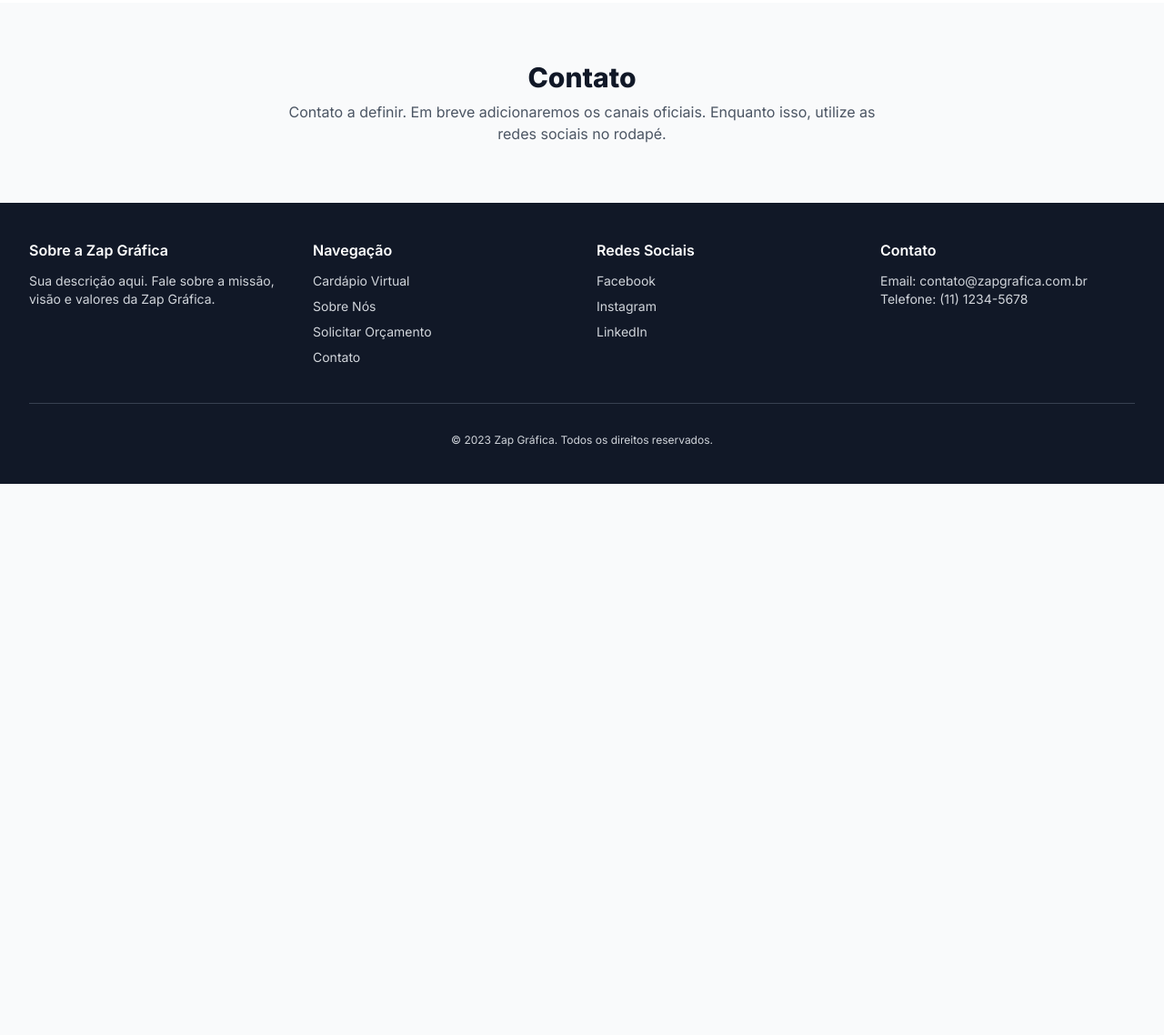
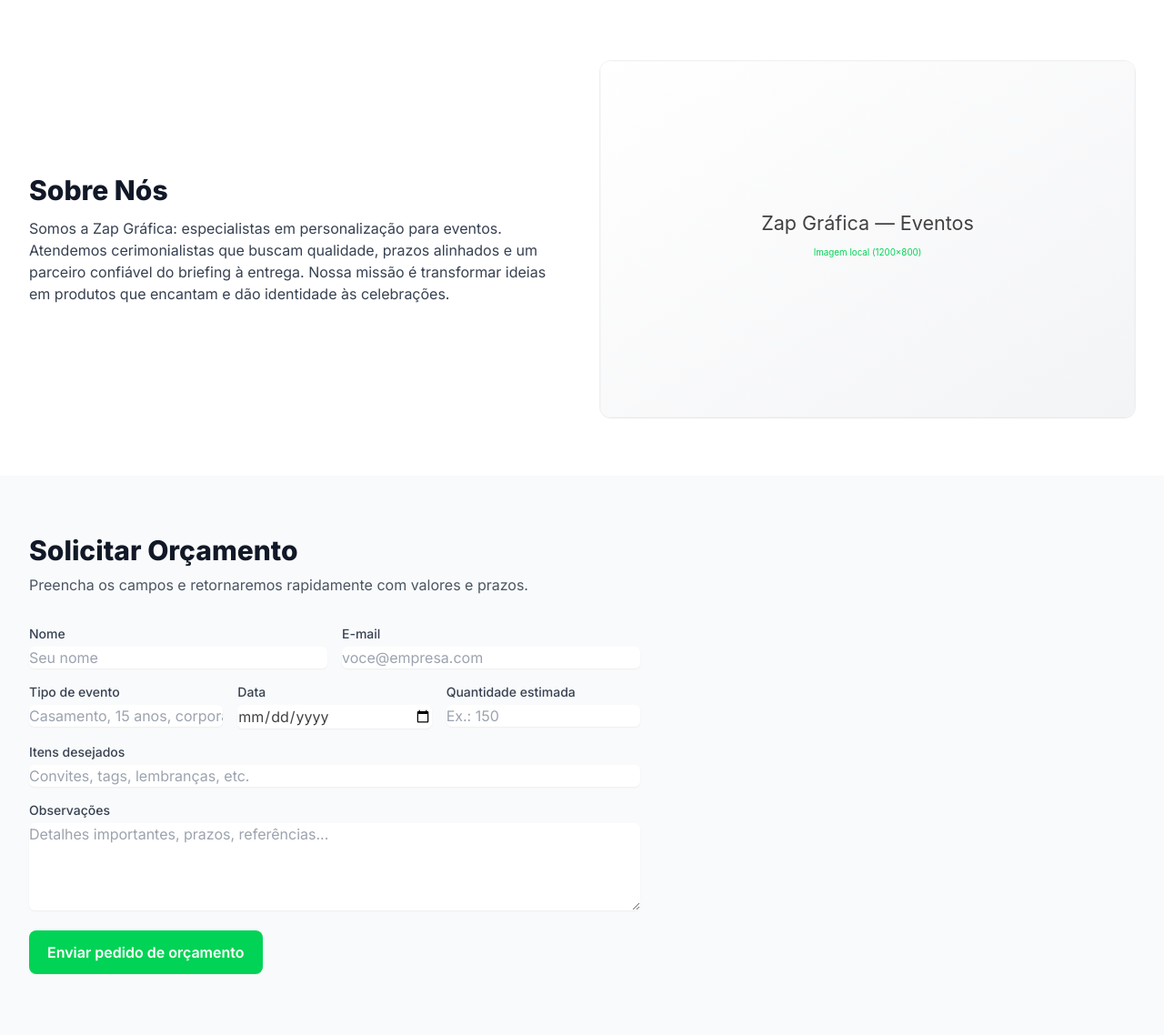
Before and after one commit to svlucas7/zap-lp-nichoacademico, a website: page index.html in a window 1280 px wide. Shown: the part 4247-5385 px from the top of the page at 91% size. Before the commit the page ends 4779 px from the top, so only its background shows below. Drawn offline with nearby package versions, Linux system fonts and the light colour scheme.

Commit message:
feat: seção Sobre Nós + formulário Solicitar Orçamento com Netlify Forms; footer dinâmico

```diff
--- a/index.html
+++ b/index.html
@@ -226,6 +226,73 @@
       </div>
     </section>
 
+    <!-- Sobre Nós -->
+    <section id="sobre" class="scroll-mt-28 py-16 bg-white">
+      <div class="mx-auto max-w-7xl px-4 sm:px-6 lg:px-8">
+        <div class="grid md:grid-cols-2 gap-10 items-center">
+          <div class="reveal">
+            <h2 class="text-2xl md:text-3xl font-extrabold text-gray-900">Sobre Nós</h2>
+            <p class="mt-3 text-gray-700 max-w-prose">
+              Somos a Zap Gráfica: especialistas em personalização para eventos. Atendemos cerimonialistas que buscam qualidade, prazos alinhados e um parceiro confiável do briefing à entrega. Nossa missão é transformar ideias em produtos que encantam e dão identidade às celebrações.
+            </p>
+          </div>
+          <div class="reveal">
+            <img src="src/images/hero.svg" alt="Equipe trabalhando em materiais personalizados" class="w-full rounded-xl shadow-sm ring-1 ring-black/5" loading="lazy" decoding="async" />
+          </div>
+        </div>
+      </div>
+    </section>
+
+    <!-- Solicitar Orçamento -->
+    <section id="orcamento" class="scroll-mt-28 py-16 bg-gray-50">
+      <div class="mx-auto max-w-7xl px-4 sm:px-6 lg:px-8">
+        <div class="reveal max-w-2xl">
+          <h2 class="text-2xl md:text-3xl font-extrabold text-gray-900">Solicitar Orçamento</h2>
+          <p class="mt-2 text-gray-600">Preencha os campos e retornaremos rapidamente com valores e prazos.</p>
+        </div>
+        <form id="orcamento-form" name="orcamento" method="POST" data-netlify="true" netlify-honeypot="bot-field" action="/?sucesso=1" class="reveal mt-8 grid gap-4 max-w-2xl">
+          <input type="hidden" name="form-name" value="orcamento" />
+          <p class="hidden">
+            <label>Não preencha: <input name="bot-field" /></label>
+          </p>
+          <div class="grid sm:grid-cols-2 gap-4">
+            <div>
+              <label class="block text-sm font-medium text-gray-700">Nome</label>
+              <input required name="nome" type="text" class="mt-1 w-full rounded-md border-gray-300 shadow-sm focus:border-zapGreen focus:ring-zapGreen" placeholder="Seu nome" />
+            </div>
+            <div>
+              <label class="block text-sm font-medium text-gray-700">E-mail</label>
+              <input required name="email" type="email" class="mt-1 w-full rounded-md border-gray-300 shadow-sm focus:border-zapGreen focus:ring-zapGreen" placeholder="voce@empresa.com" />
+            </div>
+          </div>
+          <div class="grid sm:grid-cols-3 gap-4">
+            <div class="sm:col-span-1">
+              <label class="block text-sm font-medium text-gray-700">Tipo de evento</label>
+              <input name="tipo" type="text" class="mt-1 w-full rounded-md border-gray-300 shadow-sm focus:border-zapGreen focus:ring-zapGreen" placeholder="Casamento, 15 anos, corporativo..." />
+            </div>
+            <div class="sm:col-span-1">
+              <label class="block text-sm font-medium text-gray-700">Data</label>
+              <input name="data" type="date" class="mt-1 w-full rounded-md border-gray-300 shadow-sm focus:border-zapGreen focus:ring-zapGreen" />
+            </div>
+            <div class="sm:col-span-1">
+              <label class="block text-sm font-medium text-gray-700">Quantidade estimada</label>
+              <input name="quantidade" type="number" min="1" class="mt-1 w-full rounded-md border-gray-300 shadow-sm focus:border-zapGreen focus:ring-zapGreen" placeholder="Ex.: 150" />
+            </div>
+          </div>
+          <div>
+            <label class="block text-sm font-medium text-gray-700">Itens desejados</label>
+            <input name="itens" type="text" class="mt-1 w-full rounded-md border-gray-300 shadow-sm focus:border-zapGreen focus:ring-zapGreen" placeholder="Convites, tags, lembranças, etc." />
+          </div>
+          <div>
+            <label class="block text-sm font-medium text-gray-700">Observações</label>
+            <textarea name="observacoes" rows="4" class="mt-1 w-full rounded-md border-gray-300 shadow-sm focus:border-zapGreen focus:ring-zapGreen" placeholder="Detalhes importantes, prazos, referências..."></textarea>
+          </div>
+          <button type="submit" class="inline-flex items-center justify-center rounded-lg bg-zapGreen px-5 py-3 text-white font-semibold shadow-sm transition-colors duration-200 hover:bg-zapBlue focus:outline-none focus:ring-2 focus:ring-zapGreen/40 w-fit">Enviar pedido de orçamento</button>
+          <div id="formMsg" class="hidden" aria-live="polite"></div>
+        </form>
+      </div>
+    </section>
+
     <!-- Seção Contato (placeholder) -->
     <section id="contato" class="scroll-mt-28 py-16 bg-gray-50">
       <div class="mx-auto max-w-7xl px-4 sm:px-6 lg:px-8">
@@ -268,7 +335,7 @@
         </div>
       </div>
       <div class="mt-10 border-t border-gray-700 pt-8 text-center text-xs">
-        <p>© 2023 Zap Gráfica. Todos os direitos reservados.</p>
+        <p>© <span id="year">2025</span> Zap Gráfica. Todos os direitos reservados.</p>
       </div>
     </div>
   </footer>
--- a/public/main.js
+++ b/public/main.js
@@ -28,19 +28,25 @@ Array.from(document.querySelectorAll('.reveal')).forEach(el => {
 const yearEl = document.getElementById('year');
 if (yearEl) yearEl.textContent = new Date().getFullYear();
 
-// Dummy form handler (replace with RD Station embed later)
+// Netlify forms: se houve redirect com ?sucesso=1, mostra confirmação
+const params = new URLSearchParams(window.location.search);
 const form = document.getElementById('orcamento-form');
 const formMsg = document.getElementById('formMsg');
-if (form) {
-  form.addEventListener('submit', (e) => {
-    e.preventDefault();
-    if (formMsg) {
-      formMsg.className = 'mt-3 text-green-700 bg-green-50 border border-green-200 rounded-md p-3';
-      formMsg.textContent = 'Obrigado! Em breve entraremos em contato. (Substitua por seu formulário do RD Station)';
-    }
-    form.reset();
-  });
+if (params.get('sucesso') === '1' && formMsg) {
+  formMsg.className = 'mt-3 text-green-700 bg-green-50 border border-green-200 rounded-md p-3';
+  formMsg.textContent = 'Obrigado! Recebemos seu pedido e retornaremos em breve.';
 }
+// Se quiser usar handler manual (sem Netlify), remova data-netlify do form no HTML e descomente abaixo
+// if (form) {
+//   form.addEventListener('submit', (e) => {
+//     e.preventDefault();
+//     if (formMsg) {
+//       formMsg.className = 'mt-3 text-green-700 bg-green-50 border border-green-200 rounded-md p-3';
+//       formMsg.textContent = 'Obrigado! Em breve entraremos em contato.';
+//     }
+//     form.reset();
+//   });
+// }
 
 // Image fallback: aplica a todas as imagens externas que falharem
 window.addEventListener('DOMContentLoaded', () => {
```
